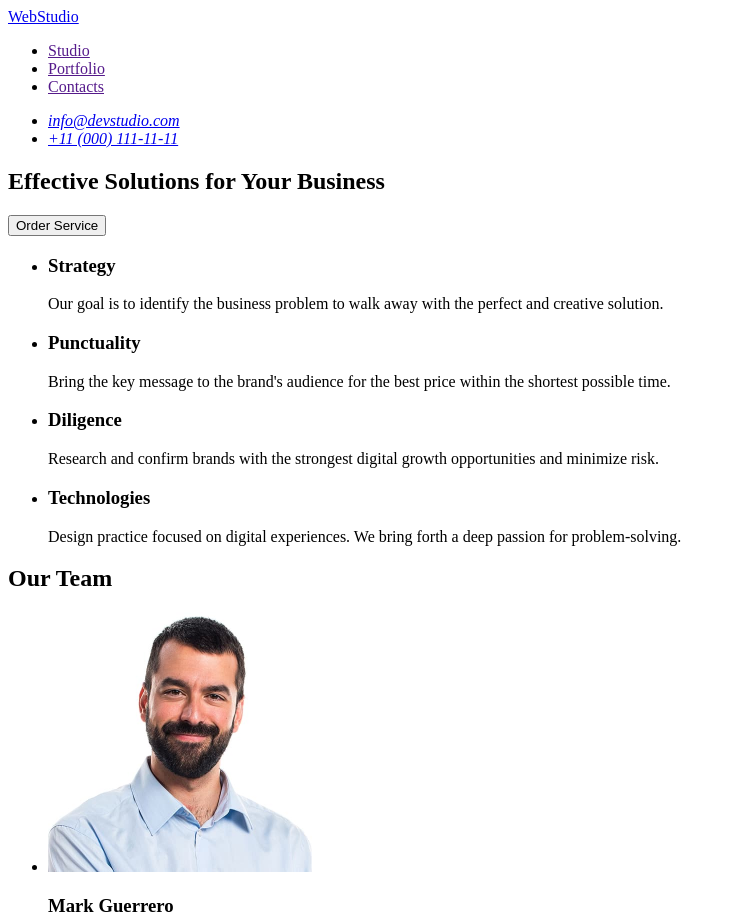
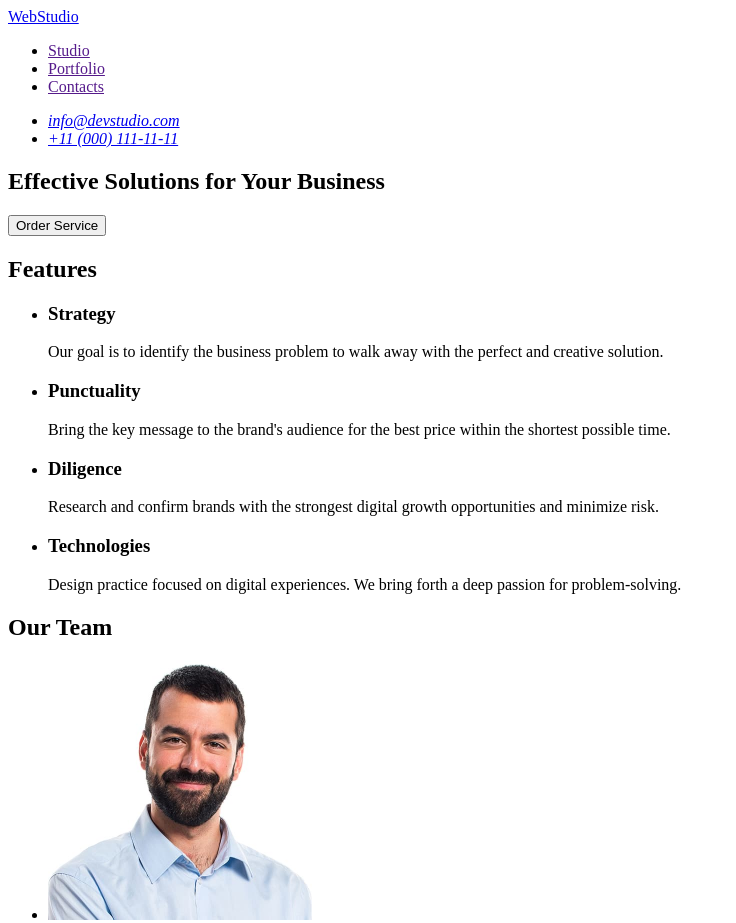
Before and after one commit to EddieOswald/goit-markup-hw-01, a plain HTML site: page index.html in a window 1280 px wide. Shown: the top 923 px of the page, without its empty margins (0-736 px from the left). Drawn offline with Linux system fonts and the light colour scheme.

Commit message:
Update index.html

```diff
--- a/index.html
+++ b/index.html
@@ -2,7 +2,7 @@
 <html lang="en">
   <head>
     <meta charset="UTF-8" />
-    <meta name="viewport" content="width=device-width, initial-scale=1.0" />
+    <meta name="Studio" content="width=device-width, initial-scale=1.0" />
     <title>HW-1</title>
   </head>
   <body>
@@ -28,7 +28,7 @@
         <button type="button">Order Service</button>
       </section>
       <section>
-        <h2 hidden>What</h2>
+        <h2>Features</h2>
         <ul>
           <li>
             <h3>Strategy</h3>
```
